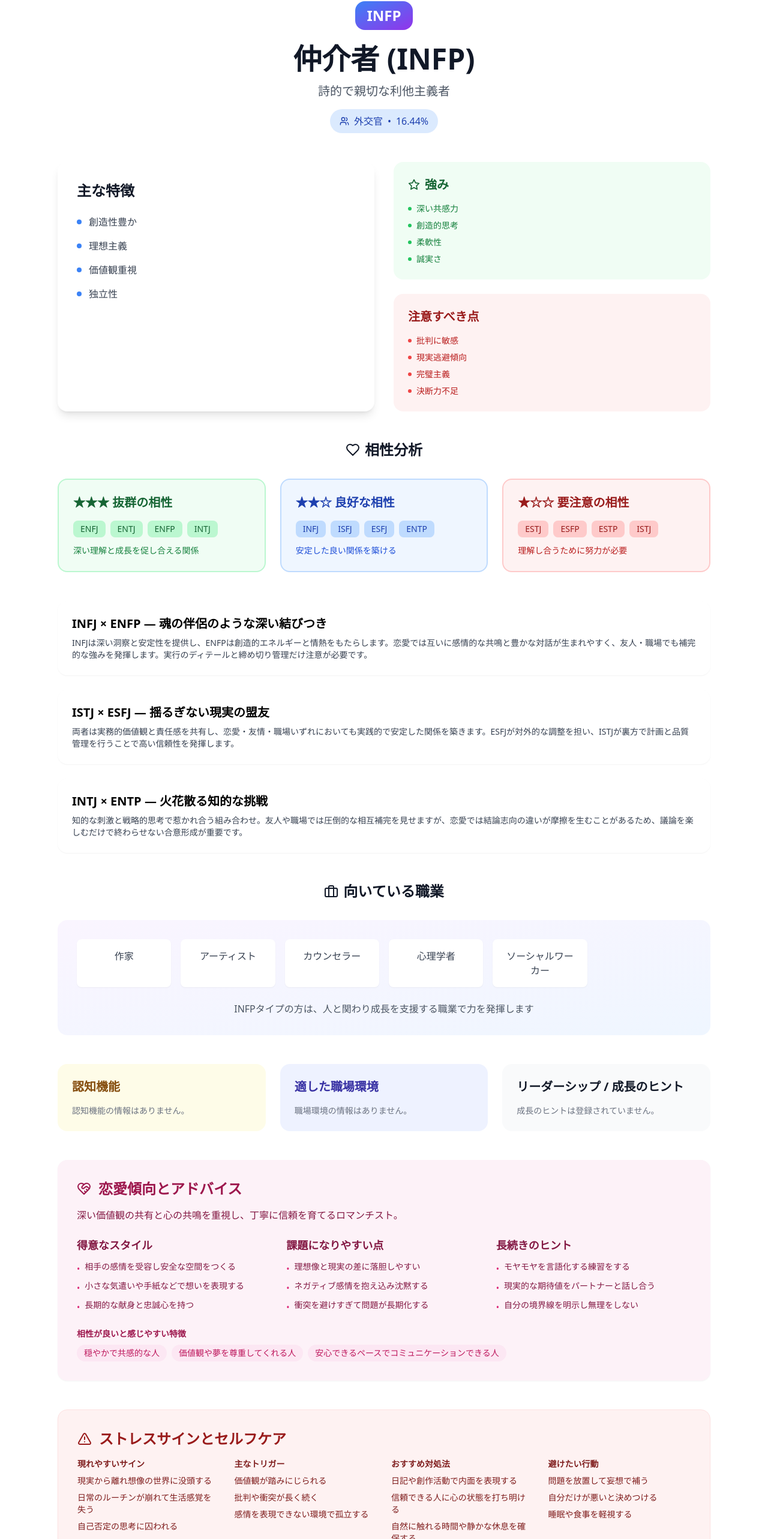
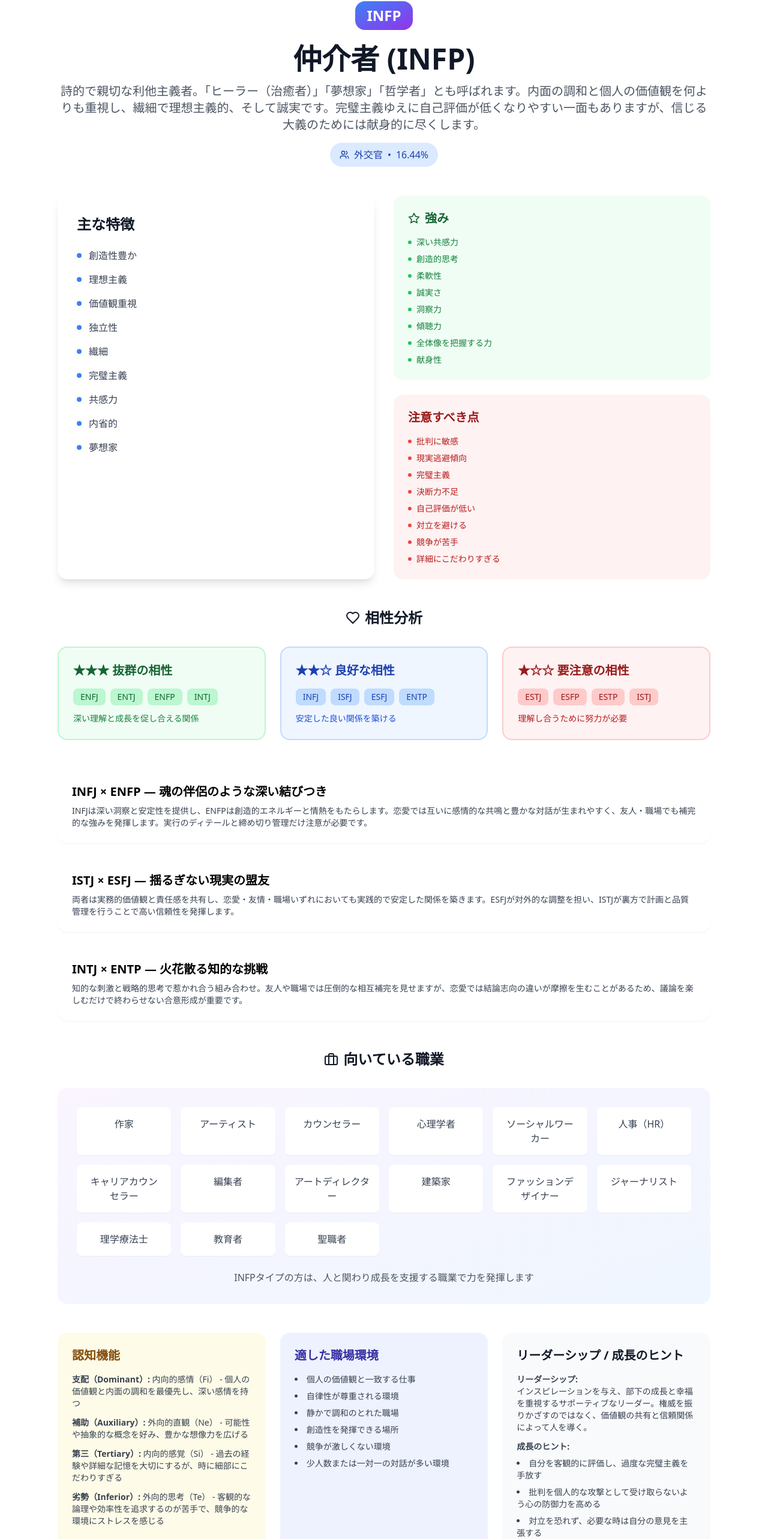
Before and after one commit to wangshaochun/mbti-statistics, a Next.js app: page /type/infp in a window 1280 px wide. Shown: the part 166-2732 px from the top of the page at 60% size. Built offline with nearby package versions, Linux system fonts and the light colour scheme.

Commit message:
update infp

```diff
--- a/src/content/blog/715.md
+++ b/src/content/blog/715.md
@@ -1,5 +1,5 @@
 ---
-title: '心理学の分野において、MBTI性格診断は最も人気のある性格評価ツールの一つです。多くの人が自身の性格タイプを理解する際、「MBTIにおけるPは何を意味するのか」と疑問を持つことがよくあります。本記事では、P型性格の核心的特徴、行動パターン、そしてJ型性格との違いについて詳細に解説します。 MBTIにおけるPの基本的な意味MBTIにおけるPは「知覚型（Perceiving）」を表し、マイヤーズ・ブリッグスタイプ指標における4つの次元のうち最後の次元です。この文字は、個人が外部世界に対処し、意思決定を行う際の好ましい方法を記述しています。P型性格の人は一般的に以下の傾向があります：   オープンで柔軟な態度を保つ   様々な可能性を探求することを好む   適応力が高く、臨機応変に対応できる   選択肢を開いたままにしておくことを好むPと対照的なのはJ（判断型、Judging）であり、より構造的で計画的なライフスタイルを表します。 知覚型(P)性格の核心的特徴 柔軟性と適応性P型性格の人は優れた適応能力を持ち、以下のことが可能です：   突発的な状況に対応するために計画を迅速に調整する   不確実な環境において冷静さを保つ   人生における予期せぬ驚きを楽しむ   複数のタスクを容易に処理する オープンな意思決定スタイル知覚型性格の意思決定には以下の特徴が見られます：   より多くの情報を集めてから決断することを好む   最終的な決断を先延ばしにする傾向がある   複数の選択肢を保持することを重視する   新しい情報に対してオープンな態度を持つ 探索的思考P型性格の人は通常、以下のような特徴があります：   好奇心が強く、新たな物事を探求することを好む   ブレインストーミングや創造的思考を楽しむ   未来に対して開かれた想像を抱く   新しい可能性を発見するのが得意である P型とJ型性格の主な違い| 特徴 | P型（知覚型） | J型（判断型） || :'
+title: 'P型性格の核心的特徴、行動パターン'
 excerpt: '心理学の分野において、MBTI性格診断は最も人気のある性格評価ツールの一つです。多くの人が自身の性格タイプを理解する際、「MBTIにおけるPは何を意味するのか」と疑問を持つことがよくあります。本記事では、P型性格の核心的特徴、行動パターン、'
 author: '管理者'
 publishDate: '2025-12-30'
--- a/src/data/types.ts
+++ b/src/data/types.ts
@@ -849,42 +849,52 @@ export const typeData: Record<string, TypeInfo> = {
   INFP: {
     name: '仲介者',
     category: '外交官',
-    description: '詩的で親切な利他主義者',
-    traits: ['創造性豊か', '理想主義', '価値観重視', '独立性'],
-    strengths: ['深い共感力', '創造的思考', '柔軟性', '誠実さ'],
-    weaknesses: ['批判に敏感', '現実逃避傾向', '完璧主義', '決断力不足'],
+    description: '詩的で親切な利他主義者。「ヒーラー（治癒者）」「夢想家」「哲学者」とも呼ばれます。内面の調和と個人の価値観を何よりも重視し、繊細で理想主義的、そして誠実です。完璧主義ゆえに自己評価が低くなりやすい一面もありますが、信じる大義のためには献身的に尽くします。',
+    traits: ['創造性豊か', '理想主義', '価値観重視', '独立性', '繊細', '完璧主義', '共感力', '内省的', '夢想家'],
+    strengths: ['深い共感力', '創造的思考', '柔軟性', '誠実さ', '洞察力', '傾聴力', '全体像を把握する力', '献身性'],
+    weaknesses: ['批判に敏感', '現実逃避傾向', '完璧主義', '決断力不足', '自己評価が低い', '対立を避ける', '競争が苦手', '詳細にこだわりすぎる'],
+    cognitiveFunctions: {
+      dominant: '内向的感情（Fi） - 個人の価値観と内面の調和を最優先し、深い感情を持つ',
+      auxiliary: '外向的直観（Ne） - 可能性や抽象的な概念を好み、豊かな想像力を広げる',
+      tertiary: '内向的感覚（Si） - 過去の経験や詳細な記憶を大切にするが、時に細部にこだわりすぎる',
+      inferior: '外向的思考（Te） - 客観的な論理や効率性を追求するのが苦手で、競争的な環境にストレスを感じる'
+    },
+    workEnvironment: ['個人の価値観と一致する仕事', '自律性が尊重される環境', '静かで調和のとれた職場', '創造性を発揮できる場所', '競争が激しくない環境', '少人数または一対一の対話が多い環境'],
+    leadershipStyle: 'インスピレーションを与え、部下の成長と幸福を重視するサポーティブなリーダー。権威を振りかざすのではなく、価値観の共有と信頼関係によって人を導く。',
+    growthTips: ['自分を客観的に評価し、過度な完璧主義を手放す', '批判を個人的な攻撃として受け取らないよう心の防御力を高める', '対立を恐れず、必要な時は自分の意見を主張する', '他者の助けを受け入れることを学ぶ'],
     compatibility: { excellent: ['ENFJ', 'ENTJ', 'ENFP', 'INTJ'], good: ['INFJ', 'ISFJ', 'ESFJ', 'ENTP'], challenging: ['ESTJ', 'ESFP', 'ESTP', 'ISTJ'] },
-    careers: ['作家', 'アーティスト', 'カウンセラー', '心理学者', 'ソーシャルワーカー'],
+    careers: ['作家', 'アーティスト', 'カウンセラー', '心理学者', 'ソーシャルワーカー', '人事（HR）', 'キャリアカウンセラー', '編集者', 'アートディレクター', '建築家', 'ファッションデザイナー', 'ジャーナリスト', '理学療法士', '教育者', '聖職者'],
+    unsuitableCareers: ['競争が激しい営業職', '厳格なルールや規律が支配する軍隊・警察', '単純作業の繰り返し', '価値観に反するビジネス'],
     loveTendencies: {
-      approach: '深い価値観の共有と心の共鳴を重視し、丁寧に信頼を育てるロマンチスト。',
-      strengths: ['相手の感情を受容し安全な空間をつくる', '小さな気遣いや手紙などで想いを表現する', '長期的な献身と忠誠心を持つ'],
-      challenges: ['理想像と現実の差に落胆しやすい', 'ネガティブ感情を抱え込み沈黙する', '衝突を避けすぎて問題が長期化する'],
-      advice: ['モヤモヤを言語化する練習をする', '現実的な期待値をパートナーと話し合う', '自分の境界線を明示し無理をしない'],
-      idealPartnerTraits: ['穏やかで共感的な人', '価値観や夢を尊重してくれる人', '安心できるペースでコミュニケーションできる人']
+      approach: '心の共鳴と深い精神的な繋がりを求め、表面的な付き合いを避ける。慎重に信頼関係を築くロマンチスト。',
+      strengths: ['深く献身的で誠実', '相手の感情を敏感に察知し受容する', 'パートナーのために尽くすことを厭わない'],
+      challenges: ['繊細すぎて傷つきやすい', '相手に過度な理想を抱きがち', '価値観を否定されると許すのが難しい'],
+      advice: ['反対意見を個人攻撃と受け取らない', '遠回しな表現ではなく率直に気持ちを伝える', 'パートナーを理想化しすぎず現実の姿を受け入れる'],
+      idealPartnerTraits: ['価値観を理解し尊重してくれる人', '人生の目標や意味について深く語り合える人', '誠実で嘘のない人']
     },
     stressResponse: {
-      signs: ['現実から離れ想像の世界に没頭する', '日常のルーチンが崩れて生活感覚を失う', '自己否定の思考に囚われる'],
-      triggers: ['価値観が踏みにじられる', '批判や衝突が長く続く', '感情を表現できない環境で孤立する'],
-      copingStrategies: ['日記や創作活動で内面を表現する', '信頼できる人に心の状態を打ち明ける', '自然に触れる時間や静かな休息を確保する'],
-      avoid: ['問題を放置して妄想で補う', '自分だけが悪いと決めつける', '睡眠や食事を軽視する']
+      signs: ['落ち着きがなくなり心神喪失状態になる', '反応が鈍くなるか、逆に過敏になる', '感情が不安定になり、抑うつ的または攻撃的になる'],
+      triggers: ['職場環境がネガティブである', '自分の価値観が踏みにじられる', '仕事が完璧にできないと感じる'],
+      copingStrategies: ['自分を客観的に評価し直す', '他者からの助けを受け入れる', '自分の価値観に合った意義を見出す'],
+      avoid: ['過度な自己批判に陥る', '支援を拒絶して孤立する', 'ネガティブな感情に沈溺する']
     },
     communicationStyle: {
-      strengths: ['相手の感情に共感し安心感を与える', '比喩や物語で思いを伝える', '静かな傾聴で深い対話ができる'],
-      challenges: ['自分の本音を飲み込みがち', '即断即決が求められる場で言葉が出ない', '感情が高まると沈黙してしまう'],
-      tipsForOthers: ['批判より感謝と共に要望を伝える', '時間をかけて意見を引き出す', '安心して話して良いという合図を出す'],
-      tipsForSelf: ['率直に「今は考えをまとめる時間が欲しい」と伝える', '事実と感情を分けて整理する', '大事なメッセージはメモしてから伝える']
+      strengths: ['優れた傾聴力', '口頭よりも文章での表現が得意', '深い共感と理解を持って接する'],
+      challenges: ['対立を避けようとする', '強い感情を表に出さない', '直接的な指示や説得が苦手'],
+      tipsForOthers: ['無理強いや支配をしない', '真摯に耳を傾ける', '彼らの貢献や努力を認める'],
+      tipsForSelf: ['自分の考えを直接的に伝える練習をする', '反対意見を恐れすぎない', '適度に感情を表現する']
     },
     teamRole: {
-      preferredRoles: ['ストーリーテリングやクリエイティブ制作', '対人支援やメンタリング', '価値観に基づく企画立案'],
-      collaborationTips: ['明確な期待値と締め切りを共有してもらう', '静かな作業時間を確保する', 'フィードバックは共感と建設的提案をセットにする'],
-      leadershipNotes: ['価値観ベースでチームをまとめるサポート型リーダー', 'ビジョンと意味を伝えながら個々の動機づけを行う']
+      preferredRoles: ['独立して動ける役割', '価値観の守護者', 'メンバーの相談役'],
+      collaborationTips: ['自由な裁量権を与える', '公の場での対立や批判を避ける', '個人の価値観や貢献を尊重する'],
+      leadershipNotes: ['自ら模範となりインスピレーションを与える', 'タスクの達成とメンバーの感情の両方に配慮する', '忠誠心の高いチームを築く']
     },
     famousPeople: {
       real: ['ジョン・レノン', '宮崎駿', 'J・K・ローリング'],
-      fictional: ['『ロード・オブ・ザ・リング』のフロド・バギンズ', '『千と千尋の神隠し』の千尋', '『進撃の巨人』のアルミン・アルレルト']
+      fictional: ['『ロード・オブ・ザ・リング』のフロド・バギンズ', '『千と千尋の神隠し』の千尋', '『進撃の巨人』のアルミン・アルレルト', '『アメリ』のアメリ']
     },
-  jpPercentage: 16.44,
-  globalPercentage: 4,
-  percentage: '16.44%'
+    jpPercentage: 16.44,
+    globalPercentage: 4,
+    percentage: '16.44%'
   }
 };
```
